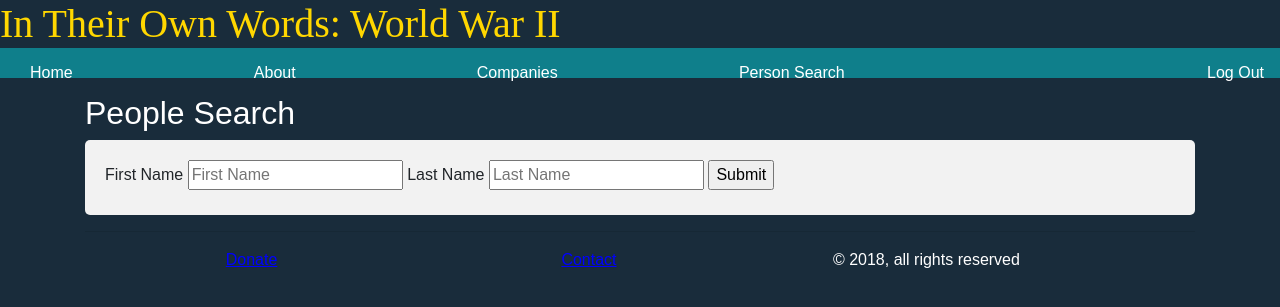
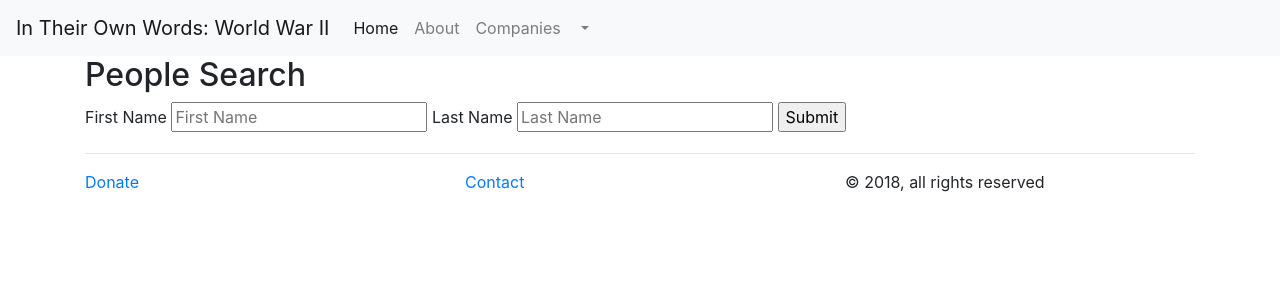
Before and after one commit to Thing342/CS3744Project, a PHP site: the page made by app/views/search.phtml in a window 1280 px wide. Shown: the top 307 px of the page. Run offline with PHP 8.4, Linux system fonts and the light colour scheme; the template is opened without the code that fills it: most values are stand-ins (such as "Sample title", 1, 10 or a date in 2020); data that the repository does not hold is empty; some libraries are stand-ins or nearby versions.

Commit message:
add navbar and footer

```diff
--- a/app/views/_footer.phtml
+++ b/app/views/_footer.phtml
@@ -10,15 +10,15 @@
 <!-- body (started in _header) -->
     <!-- div (started in _header) -->
         <hr class="clear">
-        <div id = "whiteTextDiv">
+        <footer id = "whiteTextDiv">
             <!--Footer, with links to a Donate, Contact and Social Media page-->
             <!--http://jsfiddle.net/BYEw5/-->
-            <div class="footerDiv">
-              <div><a href="http://www.paypal.me/leslieb98">Donate</a></div>
-              <div><a href="mailto:leslie6@vt.edu?Subject=In%20Their%20Own%20Words">Contact</a></div>
-              <div>&copy; 2018, all rights reserved</div>
+            <div class="footerDiv row">
+              <div class="col-sm"><a href="http://www.paypal.me/leslieb98">Donate</a></div>
+              <div class="col-sm"><a href="mailto:leslie6@vt.edu?Subject=In%20Their%20Own%20Words">Contact</a></div>
+              <div class="col-sm">&copy; 2018, all rights reserved</div>
             </div>
-        </div>
+        </footer>
     </div>
     <!-- Bootstrap JS: -->
     <script src="https://cdnjs.cloudflare.com/ajax/libs/popper.js/1.12.9/umd/popper.min.js" integrity="sha384-ApNbgh9B+Y1QKtv3Rn7W3mgPxhU9K/ScQsAP7hUibX39j7fakFPskvXusvfa0b4Q" crossorigin="anonymous"></script>
--- a/app/views/_header.phtml
+++ b/app/views/_header.phtml
@@ -26,31 +26,54 @@
     <link rel="stylesheet" href="https://maxcdn.bootstrapcdn.com/bootstrap/4.0.0/css/bootstrap.min.css" integrity="sha384-Gn5384xqQ1aoWXA+058RXPxPg6fy4IWvTNh0E263XmFcJlSAwiGgFAW/dAiS6JXm" crossorigin="anonymous">
 
     <!-- Our Stylesheet -->
-    <link rel="stylesheet" href="<?= $_ENV['SUBDIRECTORY'] ?>/public/css/Style.css"/>
+    <!--link rel="stylesheet" href="<?= $_ENV['SUBDIRECTORY'] ?>/public/css/Style.css"/-->
 
     <!-- jQuery -->
     <script src="https://code.jquery.com/jquery-3.2.1.min.js"></script>
 </head>
 
 <body onload="<?= $js_init ?>">
-    <div id = "Header">
-        <h1>In Their Own Words: World War II</h1>
-    </div>
+    <nav class="navbar navbar-expand-lg navbar-light bg-light">
+        <a class="navbar-brand" href="<?= $_ENV['SUBDIRECTORY'] ?>/">In Their Own Words: World War II</a>
+        <button class="navbar-toggler" type="button" data-toggle="collapse" data-target="#navbarSupportedContent" aria-controls="navbarSupportedContent" aria-expanded="false" aria-label="Toggle navigation">
+            <span class="navbar-toggler-icon"></span>
+        </button>
 
-    <ul class="navbar">
-        <li id="firstElement"><a id = "selected" href="<?= $_ENV['SUBDIRECTORY'] ?>/">Home</a></li>
-        <li><a href="<?= $_ENV['SUBDIRECTORY'] ?>/about">About</a></li>
-        <li><a href="<?= $_ENV['SUBDIRECTORY'] ?>/companies">Companies</a></li>
-        <li><a href="<?= $_ENV['SUBDIRECTORY'] ?>/search"">Person Search</a></li>
-        <!--li><button id = "logoutButtonContentSame" class="logoutButtonContentSame" onclick="">Logout</button></li-->
-        <?php if($this->getLoggedInUser() != null): ?>
-            <li><a href="<?= $_ENV['SUBDIRECTORY'] ?>/users"><?= $this->getLoggedInUser()->getUsername() ?></a></li>
-            <li><a href="<?= $_ENV['SUBDIRECTORY'] ?>/users/logout">Log Out</a></li>
-        <?php else: ?>
-            <li><a href="<?= $_ENV['SUBDIRECTORY'] ?>/users/new">Create Account</a></li>
-            <li><a href="<?= $_ENV['SUBDIRECTORY'] ?>/users/login">Log In</a></li>
-        <?php endif; ?>
-    </ul>
+        <div class="collapse navbar-collapse" id="navbarSupportedContent">
+            <ul class="navbar-nav mr-auto">
+                <li class="nav-item active">
+                    <a class="nav-link" href="<?= $_ENV['SUBDIRECTORY'] ?>/">Home <span class="sr-only">(current)</span></a>
+                </li>
+                <li class="nav-item">
+                    <a class="nav-link" href="<?= $_ENV['SUBDIRECTORY'] ?>/about">About</a>
+                </li>
+                <li class="nav-item">
+                    <a class="nav-link" href="<?= $_ENV['SUBDIRECTORY'] ?>/companies">Companies</a>
+                </li>
+                <?php if($this->getLoggedInUser() != null): ?>
+                    <li class="nav-item dropdown">
+                        <a class="nav-link dropdown-toggle" href="<?= $_ENV['SUBDIRECTORY'] ?>/users" id="navbarDropdown" role="button" data-toggle="dropdown" aria-haspopup="true" aria-expanded="false">
+                            <?= $this->getLoggedInUser()->getUsername() ?>
+                        </a>
+                        <div class="dropdown-menu" aria-labelledby="navbarDropdown">
+                            <a class="dropdown-item" href="<?= $_ENV['SUBDIRECTORY'] ?>/users/logout">Log Out</a>
+                            <a class="dropdown-item" href="<?= $_ENV['SUBDIRECTORY'] ?>/users">User Profile</a>
+                        </div>
+                    </li>
+                <?php else: ?>
+                    <li class="nav-item dropdown">
+                        <a class="nav-link dropdown-toggle" href="<?= $_ENV['SUBDIRECTORY'] ?>/users/login" id="navbarDropdown" role="button" data-toggle="dropdown" aria-haspopup="true" aria-expanded="false">
+                            Log In
+                        </a>
+                        <div class="dropdown-menu" aria-labelledby="navbarDropdown">
+                            <a class="dropdown-item" href="<?= $_ENV['SUBDIRECTORY'] ?>/users/login">Log In</a>
+                            <a class="dropdown-item" href="<?= $_ENV['SUBDIRECTORY'] ?>/users/new">Create Account</a>
+                        </div>
+                    </li>
+                <?php endif; ?>
+            </ul>
+        </div>
+    </nav>
 
     <div id = "whiteTextDiv">
     <div id="flashes">
```
Also changed, not shown: app/views/index.phtml (+17 -12 lines).
